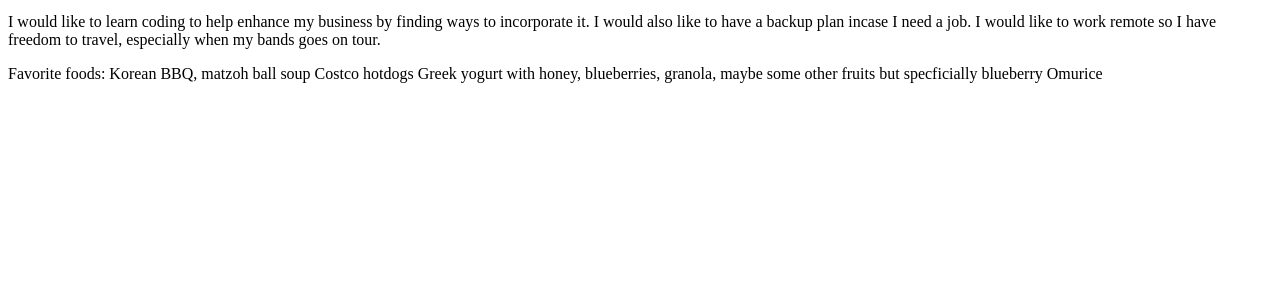
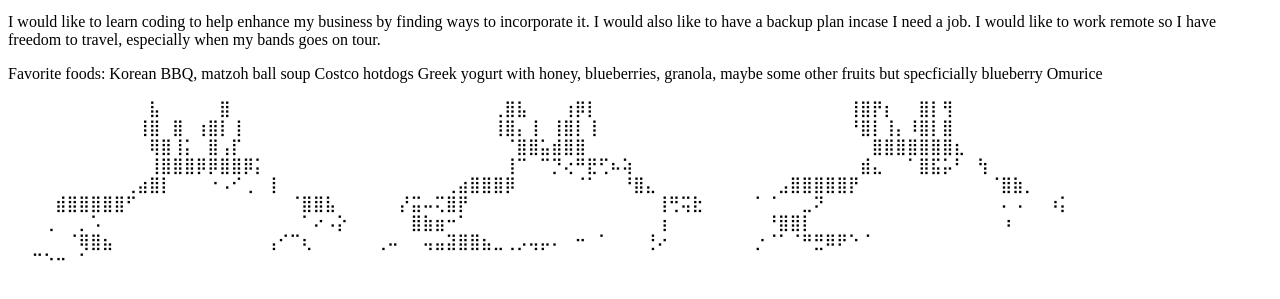
Before and after one commit to Lizardtamer/ChallengeDemo-, a plain HTML site: page about.html in a window 1280 px wide. Shown: the part 101-400 px from the top of the page. Drawn offline with Linux system fonts and the light colour scheme.

Commit message:
Update about.html

```diff
--- a/about.html
+++ b/about.html
@@ -20,4 +20,31 @@
     Greek yogurt with honey, blueberries, granola, maybe some other fruits but specficially blueberry
     Omurice
   </p>
+  <p>
+    ⠀⠀⠀⠀⠀⠀⠀⠀⠀⠀⠀⠀⣧⠀⠀⠀⠀⠀⣿⠀⠀⠀⠀⠀⠀⠀⠀⠀⠀⠀
+⠀⠀⠀⠀⠀⠀⠀⠀⠀⠀⠀⢀⣿⣧⠀⠀⠀⢰⡿⡇⠀⠀⠀⠀⠀⠀⠀⠀⠀⠀
+⠀⠀⠀⠀⠀⠀⠀⠀⠀⠀⠀⢸⣿⡟⡆⠀⠀⣿⡇⢻⠀⠀⠀⠀⠀⠀⠀⠀⠀⠀
+⠀⠀⠀⠀⠀⠀⠀⠀⠀⠀⠀⢸⣿⠀⣿⠀⢰⣿⡇⢸⠀⠀⠀⠀⠀⠀⠀⠀⠀⠀
+⠀⠀⠀⠀⠀⠀⠀⠀⠀⠀⠀⢸⣿⡄⢸⠀⢸⣿⡇⢸⠀⠀⠀⠀⠀⠀⠀⠀⠀⠀
+⠀⠀⠀⠀⠀⠀⠀⠀⠀⠀⠀⠘⣿⡇⢸⡄⠸⣿⡇⣿⠀⠀⠀⠀⠀⠀⠀⠀⠀⠀
+⠀⠀⠀⠀⠀⠀⠀⠀⠀⠀⠀⠀⢿⣿⢸⡅⠀⣿⢠⡏⠀⠀⠀⠀⠀⠀⠀⠀⠀⠀
+⠀⠀⠀⠀⠀⠀⠀⠀⠀⠀⠀⠀⠈⣿⣿⣥⣾⣿⣿⠀⠀⠀⠀⠀⠀⠀⠀⠀⠀⠀
+⠀⠀⠀⠀⠀⠀⠀⠀⠀⠀⠀⠀⠀⣿⣿⣿⣿⣿⣿⣿⣆⠀⠀⠀⠀⠀⠀⠀⠀⠀
+⠀⠀⠀⠀⠀⠀⠀⠀⠀⠀⠀⠀⢸⣿⣿⣿⡿⡿⣿⣿⡿⡅⠀⠀⠀⠀⠀⠀⠀⠀
+⠀⠀⠀⠀⠀⠀⠀⠀⠀⠀⠀⠀⢸⠉⠀⠉⡙⢔⠛⣟⢋⠦⢵⠀⠀⠀⠀⠀⠀⠀
+⠀⠀⠀⠀⠀⠀⠀⠀⠀⠀⠀⠀⣾⣄⠀⠀⠁⣿⣯⡥⠃⠀⢳⠀⠀⠀⠀⠀⠀⠀
+⠀⠀⠀⠀⠀⠀⠀⠀⠀⠀⢀⣴⣿⡇⠀⠀⠀⠐⠠⠊⢀⠀⢸⠀⠀⠀⠀⠀⠀⠀
+⠀⠀⠀⠀⠀⠀⠀⢀⣴⣿⣿⣿⡿⠀⠀⠀⠀⠀⠈⠁⠀⠀⠘⣿⣄⠀⠀⠀⠀⠀
+⠀⠀⠀⠀⠀⣠⣿⣿⣿⣿⣿⡟⠀⠀⠀⠀⠀⠀⠀⠀⠀⠀⠀⠈⣿⣷⡀⠀⠀⠀
+⠀⠀⠀⠀⣾⣿⣿⣿⣿⣿⠋⠀⠀⠀⠀⠀⠀⠀⠀⠀⠀⠀⠀⠀⠈⣿⣿⣧⠀⠀
+⠀⠀⠀⡜⣭⠤⢍⣿⡟⠀⠀⠀⠀⠀⠀⠀⠀⠀⠀⠀⠀⠀⠀⠀⠀⢸⢛⢭⣗⠀
+⠀⠀⠀⠁⠈⠀⠀⣀⠝⠀⠀⠀⠀⠀⠀⠀⠀⠀⠀⠀⠀⠀⠀⠀⠄⠠⠀⠀⠰⡅
+⠀⠀⠀⢀⠀⠀⡀⠡⠀⠀⠀⠀⠀⠀⠀⠀⠀⠀⠀⠀⠀⠀⠀⠀⠀⠁⠔⠠⡕⠀
+⠀⠀⠀⠀⣿⣷⣶⠒⠁⠀⠀⠀⠀⠀⠀⠀⠀⠀⠀⠀⠀⠀⠀⠀⠀⢰⠀⠀⠀⠀
+⠀⠀⠀⠀⠘⣿⣿⡇⠀⠀⠀⠀⠀⠀⠀⠀⠀⠀⠀⠀⠀⠀⠀⠀⠰⠀⠀⠀⠀⠀
+⠀⠀⠀⠀⠀⠈⢿⣿⣦⠀⠀⠀⠀⠀⠀⠀⠀⠀⠀⠀⠀⠀⢠⠊⠉⢆⠀⠀⠀⠀
+⠀⢀⠤⠀⠀⢤⣤⣽⣿⣿⣦⣀⢀⡠⢤⡤⠄⠀⠒⠀⠁⠀⠀⠀⢘⠔⠀⠀⠀⠀
+⠀⠀⠀⡐⠈⠁⠈⠛⣛⠿⠟⠑⠈⠀⠀⠀⠀⠀⠀⠀⠀⠀⠀⠀⠀⠀⠀⠀⠀⠀
+⠀⠀⠉⠑⠒⠀⠁⠀⠀⠀⠀⠀⠀⠀⠀⠀⠀⠀⠀⠀⠀⠀⠀⠀⠀⠀⠀⠀⠀
+  </p>
 </body>
```
